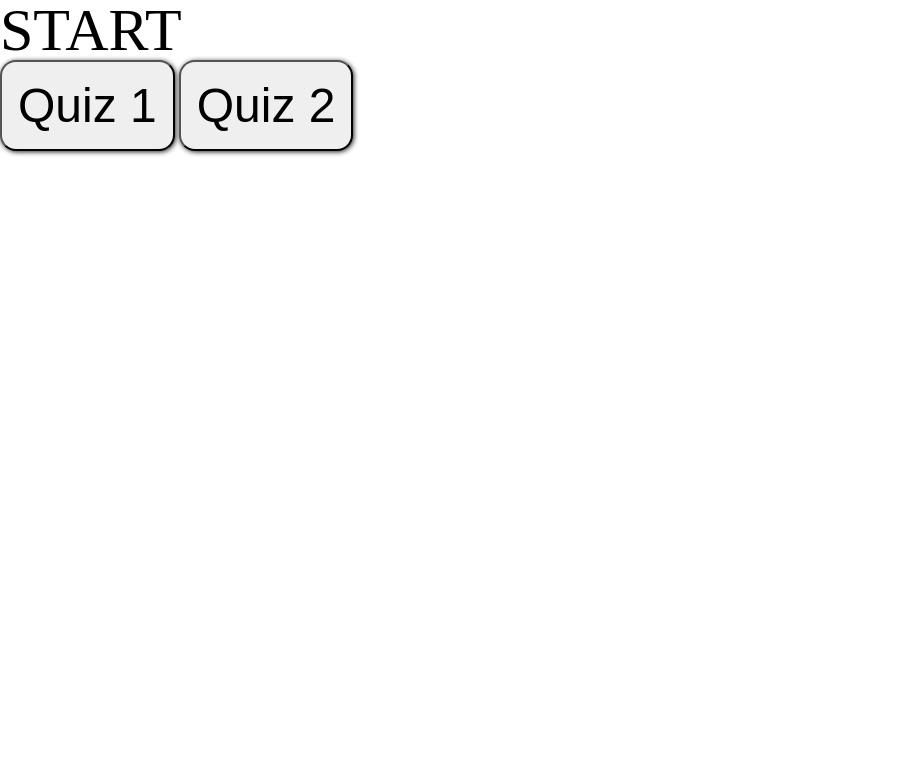
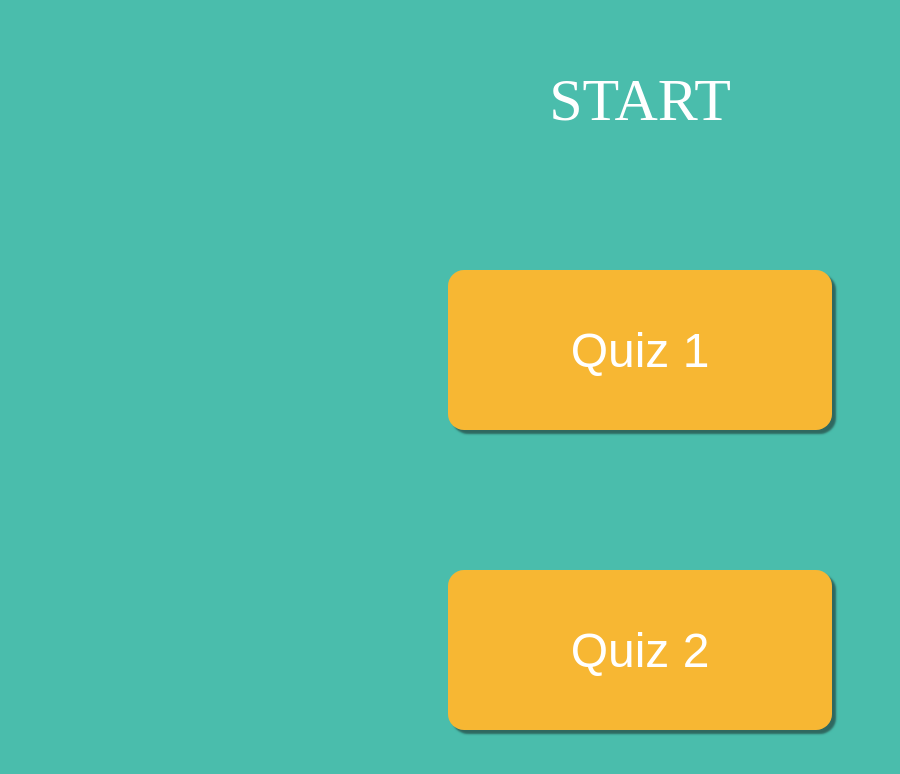
Before and after one commit to KieranDevlin/app-dev-entrance-project, a website: page index.html in a window 1280 px wide. Shown: the whole page, without its empty margins (0-900 px from the left). Drawn offline with Linux system fonts and the light colour scheme.

Commit message:
add variables, update styles with new variables, add styles to buttons and html

```diff
--- a/sass/_elements.scss
+++ b/sass/_elements.scss
@@ -5,10 +5,25 @@
 html {
   font-size: 16px;
   box-sizing: border-box;
+  background-color: $brand_main_color;
 }
 
 button {
+  border: none;
+  height: 20vh;
+  width: 30vw;
   padding: 1rem;
   border-radius: 1rem;
-  box-shadow: 1px 1px 5px #272525;
+  box-shadow: 4px 4px 2px 0 $brand_shadow_color;
+  color: $brand_white;
+  background-color: $brand_highlight_color;
+  &:focus,
+  &:hover {
+    background-color: darken($brand_highlight_color, 25);
+    outline: none;
+  }
+
+  &:active {
+    background-color: $brand_secondary_color;
+  }
 }
--- a/sass/_templates.scss
+++ b/sass/_templates.scss
@@ -0,0 +1,7 @@
+.quiz-start {
+  height: 100vh;
+  display: flex;
+  flex-direction: column;
+  justify-content: space-around;
+  align-items: center;
+}
--- a/sass/_typography.scss
+++ b/sass/_typography.scss
@@ -1,6 +1,16 @@
 /*********************************
 **********  TYPOGRAPHY  **********
 *********************************/
+
+p,
+h1,
+h2,
+h3,
+h4,
+h5,
+h6 {
+  color: $brand_white;
+}
 
 h1 {
   font-size: 3.75rem;
--- a/sass/_variables.scss
+++ b/sass/_variables.scss
@@ -0,0 +1,7 @@
+$brand_black: #000;
+$brand_white: #fff;
+$brand_shadow_color: rgba(21, 21, 21, 0.5);
+$brand_main_color: #4abdac;
+$brand_secondary_color: #fc4a1a;
+$brand_highlight_color: #f7b733;
+$brand_blank_color: #dfdce3;
```
Also changed, not shown: build/css/styles.min.css.
